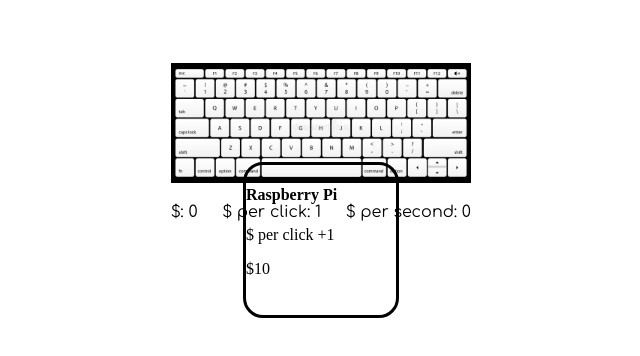
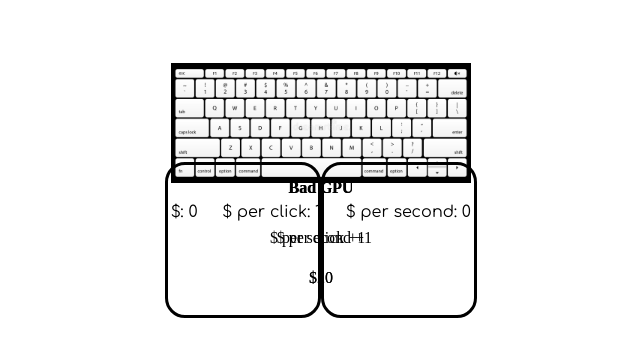
Before and after one commit to Vihaan7207/Hacker-Clicker, a website: page index.html in a window 1280 px wide. Shown: the whole page, without its empty margins (319-959 px from the left). Drawn offline with Linux system fonts and the light colour scheme.

Commit message:
commiting

```diff
--- a/index.html
+++ b/index.html
@@ -19,9 +19,14 @@
 	</div>
 	<div id="upgrades">
 		<div class="upgrade" id="mpc-plus-1" onclick="mpcPlus(1, 10)">
-			<h4>Raspberry Pi</h4>
-			<p>$ per click +1</p>
-			$10
+			<h4>Bad CPU</h4>
+			<p class="desc">$ per click +1</p>
+			<p class="cost">$10</p>
+		</div>
+		<div class="upgrade">
+			<h4>Bad GPU</h4>
+			<p class="desc">$ per second +1</p>
+			<p class="cost">$20</p>
 		</div>
 	</div>
   <script src="script.js"></script>
--- a/script.js
+++ b/script.js
@@ -16,7 +16,7 @@
 	if(money >= cost){
 		money -= cost;
 		mpc += amount;
-		console.log(`MPC changed by +${amount} $${cost} deducted you have $${money} left`)
+		// console.log(`MPC changed by +${amount} $${cost} deducted you have $${money} left`)
 	}
 }
 
@@ -41,4 +41,4 @@
 	localStorage.setItem('clicker:mpc', mpc);
 	localStorage.setItem('clicker:cps', cps);
 	console.log('progress saved')
-}, 5000);
+}, 1000);
--- a/style.scss
+++ b/style.scss
@@ -20,10 +20,27 @@
 	width: 150px;
 	border-radius: 20px;
 	height: 150px;
+	h4, p{
+		position: absolute;
+		transform: translate(-50%, -50%);
+		left: 50%;
+		text-align: center;
+	}
+	h4 {
+		top: 5px;
+	}
+	.desc {
+		top: 60px;
+	}
+	.cost {
+		top: 100px;
+	}
 }
 #upgrades {
 	position: absolute;
 	transform: translate(-50%, -50%);
 	left: 50%;
 	top: 30%;
+	display: flex;
+	justify-content: space-between;
 }
```
Also changed, not shown: style.css.
